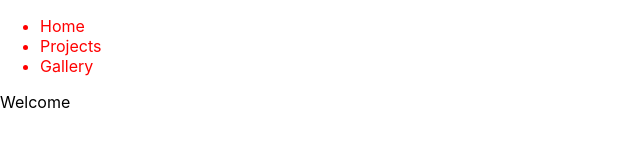
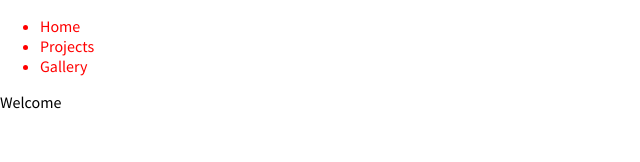
Before and after one commit to helencho/website_v3, a Next.js app: page / in a window 1280 px wide. Shown: the top 162 px of the page, without its empty margins (0-640 px from the left). Built offline with nearby package versions, Linux system fonts and the light colour scheme.

Commit message:
add default font

```diff
--- /dev/null
+++ b/pages/_document.js
@@ -0,0 +1,22 @@
+import Document, { Html, Head, Main, NextScript } from 'next/document';
+
+class MyDocument extends Document {
+  render() {
+    return (
+      <Html>
+        <Head>
+          <link
+            href="https://fonts.googleapis.com/css2?family=Source+Sans+Pro&display=swap"
+            rel="stylesheet"
+          />
+        </Head>
+        <body>
+          <Main />
+          <NextScript />
+        </body>
+      </Html>
+    );
+  }
+}
+
+export default MyDocument;
--- a/styles/globals.css
+++ b/styles/globals.css
@@ -2,8 +2,7 @@
 body {
   padding: 0;
   margin: 0;
-  font-family: -apple-system, BlinkMacSystemFont, Segoe UI, Roboto, Oxygen,
-    Ubuntu, Cantarell, Fira Sans, Droid Sans, Helvetica Neue, sans-serif;
+  font-family: 'Source Sans Pro', sans-serif;
 }
 
 a {
```
Also changed, not shown: .eslintrc.json.
